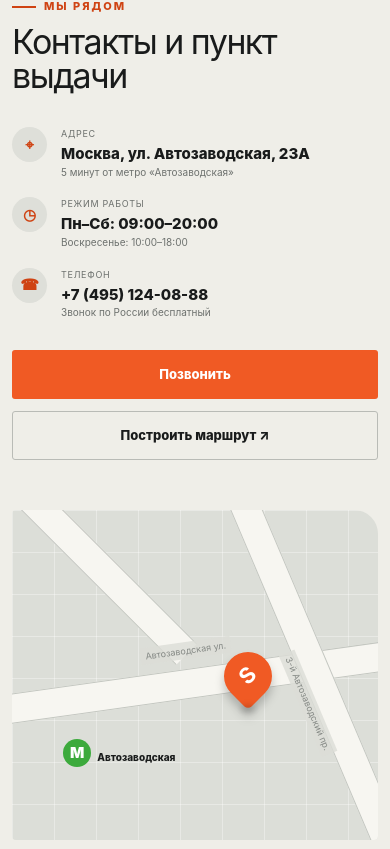
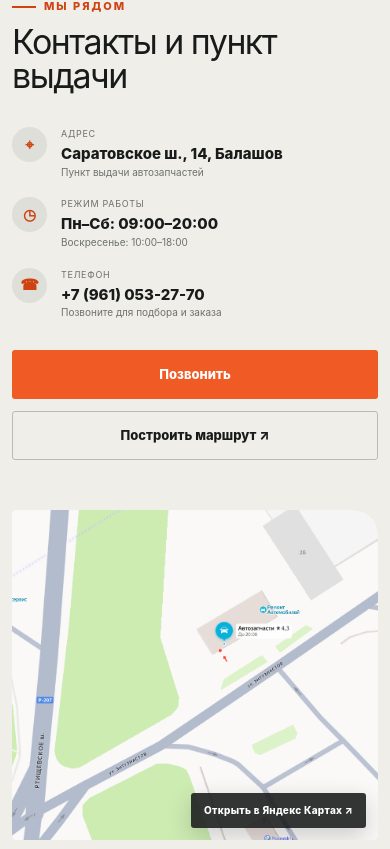
Before and after one commit to dkomandin47-lang/sedov, a Next.js app: page / in a window 390 px wide. Shown: the part 7415-8264 px from the top of the page. Built offline with nearby package versions, Linux system fonts and the light colour scheme.

Commit message:
feat: update map and contact details

```diff
--- a/app/globals.css
+++ b/app/globals.css
@@ -230,13 +230,11 @@ a { color: inherit; text-decoration: none; }
 .contact-list strong, .contact-list a { margin-top: 3px; font-size: 15px; font-style: normal; font-weight: 800; }
 .contact-list em { color: var(--muted); font-size: 10px; font-style: normal; }
 .contact-buttons .secondary-button { border-color: #b9bbb6; }
-.map-card { height: 440px; position: relative; overflow: hidden; border-radius: 4px 24px 4px 4px; background-color: #dcded8; background-image: linear-gradient(rgba(255,255,255,.34) 1px, transparent 1px), linear-gradient(90deg,rgba(255,255,255,.34) 1px, transparent 1px); background-size: 42px 42px; }
-.map-road { position: absolute; height: 30px; background: #f7f6f1; border-block: 1px solid #c4c7c1; }
-.road-one { width: 130%; left: -15%; top: 48%; transform: rotate(-8deg); }.road-two { width: 115%; left: 22%; top: 36%; transform: rotate(67deg); }.road-three { width: 70%; left: -12%; top: 12%; transform: rotate(45deg); }
-.map-label { position: absolute; z-index: 1; color: #858985; font-size: 9px; background: rgba(220,222,216,.8); padding: 2px 5px; }.label-one { left: 35%; top: 40%; transform: rotate(-8deg); }.label-two { right: 4%; top: 56%; transform: rotate(67deg); }
-.metro-mark { position: absolute; left: 14%; bottom: 22%; z-index: 2; width: 28px; height: 28px; display: grid; place-items: center; background: #3caa3c; color: white; border-radius: 50%; font-weight: 900; }.metro-label { position: absolute; left: calc(14% + 34px); bottom: 23%; font-size: 10px; font-weight: 800; }
-.map-pin { position: absolute; z-index: 3; left: 58%; top: 43%; display: flex; flex-direction: column; align-items: center; filter: drop-shadow(0 7px 5px rgba(0,0,0,.22)); }.map-pin b { width: 48px; height: 48px; display: grid; place-items: center; border-radius: 50% 50% 50% 5px; transform: rotate(-45deg); background: var(--orange); color: white; font-size: 22px; }.map-pin b::first-letter { transform: rotate(45deg); }.map-pin i { width: 14px; height: 5px; margin-top: 6px; background: rgba(0,0,0,.25); filter: blur(3px); border-radius: 50%; }
-.map-popup { position: absolute; z-index: 3; left: calc(58% + 42px); top: 39%; display: flex; flex-direction: column; padding: 10px 14px; background: white; border-radius: 3px; box-shadow: 0 8px 24px rgba(25,27,27,.14); }.map-popup strong { font-size: 12px; }.map-popup small { color: #5f7c40; font-size: 8px; }
+.map-card { height: 440px; position: relative; display: block; overflow: hidden; border-radius: 4px 24px 4px 4px; background: #eef0ea; box-shadow: inset 0 0 0 1px rgba(25,27,27,.08); }
+.map-image { width: 100%; height: 100%; display: block; object-fit: cover; object-position: 56% 48%; transition: transform .35s ease; }
+.map-open-hint { position: absolute; right: 18px; bottom: 18px; padding: 10px 13px; border-radius: 3px; color: white; background: rgba(25,27,27,.88); box-shadow: 0 8px 24px rgba(25,27,27,.2); font-size: 10px; font-weight: 800; letter-spacing: .03em; }
+.map-card:hover .map-image { transform: scale(1.02); }
+.map-card:focus-visible { outline: 3px solid var(--orange); outline-offset: 3px; }
 
 footer { padding: 48px 0 20px; background: #171918; color: white; }
 .footer-main { display: grid; grid-template-columns: 190px 1fr 1.25fr auto; gap: 38px; align-items: start; padding-bottom: 40px; }
@@ -287,7 +285,7 @@ footer { padding: 48px 0 20px; background: #171918; color: white; }
   .hero-grid { min-height: auto; padding-block: 48px; }.hero-copy h1 { font-size: 45px; }.hero-copy > p { font-size: 14px; }.hero-actions { align-items: stretch; flex-direction: column; }.hero-actions .primary-button, .hero-actions .secondary-button { width: 100%; }.hero-stats { justify-content: space-between; gap: 10px; }.hero-stats > span { padding-right: 10px; margin-right: 0; }.hero-stats strong { font-size: 13px; }.hero-stats small { font-size: 8px; }.selector-card { padding: 22px 18px; }.selector-row { grid-template-columns: 1fr; }
   .section-heading { align-items: flex-start; flex-direction: column; }.section-heading h2, .catalog-title-row h2, .contacts-section h2 { font-size: 34px; }.category-grid { grid-template-columns: 1fr; }.category-card { min-height: 150px; }.category-icon { width: 105px; height: 105px; }.benefit-row { margin-top: 38px; }
   .catalog-controls { align-items: stretch; flex-direction: column; }.filter-trigger, .sort-select { width: 100%; }.sort-select select { flex: 1; }.product-grid { grid-template-columns: 1fr; }.product-image-wrap { height: 245px; }
-  .request-section { padding-block: 70px; }.request-copy h2 { font-size: 41px; }.request-copy ul { display: grid; grid-template-columns: 1fr 1fr; }.request-form-card { padding: 24px 18px; }.form-row { grid-template-columns: 1fr; }.contact-buttons { align-items: stretch; flex-direction: column; }.map-card { height: 330px; }.map-popup { display: none; }
+  .request-section { padding-block: 70px; }.request-copy h2 { font-size: 41px; }.request-copy ul { display: grid; grid-template-columns: 1fr 1fr; }.request-form-card { padding: 24px 18px; }.form-row { grid-template-columns: 1fr; }.contact-buttons { align-items: stretch; flex-direction: column; }.map-card { height: 330px; }.map-open-hint { right: 12px; bottom: 12px; }
   .footer-main { grid-template-columns: 1fr; }.footer-links { margin-top: 8px; }.footer-contact { grid-column: 1; text-align: left; }.footer-bottom { flex-direction: column; }
   .drawer-header, .cart-list, .cart-footer { padding-left: 18px; padding-right: 18px; }.cart-item { grid-template-columns: 82px 1fr; }.cart-item .product-visual { width: 82px; }
   .toast { width: calc(100% - 28px); min-width: 0; }
--- a/app/page.tsx
+++ b/app/page.tsx
@@ -205,7 +205,7 @@ export default function Home() {
             <a href="#catalog">Бренды</a>
             <a href="#request">Запросить деталь</a>
             <a href="#contacts">Контакты</a>
-            <div className="nav-contact"><span>Пн–Сб, 09:00–20:00</span><a href="tel:+74951240888">+7 (495) 124-08-88</a></div>
+            <div className="nav-contact"><span>Пн–Сб, 09:00–20:00</span><a href="tel:+79610532770">+7 (961) 053-27-70</a></div>
           </div>
         </nav>
       </header>
@@ -338,19 +338,16 @@ export default function Home() {
             <span className="eyebrow dark">Мы рядом</span>
             <h2>Контакты и пункт выдачи</h2>
             <div className="contact-list">
-              <div><span>⌖</span><p><small>Адрес</small><strong>Москва, ул. Автозаводская, 23А</strong><em>5 минут от метро «Автозаводская»</em></p></div>
+              <div><span>⌖</span><p><small>Адрес</small><strong>Саратовское ш., 14, Балашов</strong><em>Пункт выдачи автозапчастей</em></p></div>
               <div><span>◷</span><p><small>Режим работы</small><strong>Пн–Сб: 09:00–20:00</strong><em>Воскресенье: 10:00–18:00</em></p></div>
-              <div><span>☎</span><p><small>Телефон</small><a href="tel:+74951240888">+7 (495) 124-08-88</a><em>Звонок по России бесплатный</em></p></div>
+              <div><span>☎</span><p><small>Телефон</small><a href="tel:+79610532770">+7 (961) 053-27-70</a><em>Позвоните для подбора и заказа</em></p></div>
             </div>
-            <div className="contact-buttons"><a className="primary-button" href="tel:+74951240888">Позвонить</a><a className="secondary-button" href="https://yandex.ru/maps/?text=Москва%20Автозаводская%2023А" target="_blank" rel="noreferrer">Построить маршрут ↗</a></div>
+            <div className="contact-buttons"><a className="primary-button" href="tel:+79610532770">Позвонить</a><a className="secondary-button" href="https://yandex.ru/maps/?text=Саратовское%20шоссе%2C%2014%2C%20Балашов" target="_blank" rel="noreferrer">Построить маршрут ↗</a></div>
           </div>
-          <div className="map-card" aria-label="Схема расположения пункта выдачи">
-            <div className="map-road road-one" /><div className="map-road road-two" /><div className="map-road road-three" />
-            <span className="map-label label-one">Автозаводская ул.</span><span className="map-label label-two">3-й Автозаводский пр.</span>
-            <span className="metro-mark">M</span><span className="metro-label">Автозаводская</span>
-            <span className="map-pin"><b>S</b><i /></span>
-            <div className="map-popup"><strong>SEDOV</strong><small>Пункт выдачи · Открыто</small></div>
-          </div>
+          <a className="map-card" href="https://yandex.ru/maps/?text=Саратовское%20шоссе%2C%2014%2C%20Балашов" target="_blank" rel="noreferrer" aria-label="Открыть карту проезда к пункту выдачи в Балашове">
+            <img className="map-image" src="/balashov-map.png" alt="Карта проезда к магазину автозапчастей: Саратовское шоссе, 14, Балашов" />
+            <span className="map-open-hint">Открыть в Яндекс Картах ↗</span>
+          </a>
         </div>
       </section>
 
@@ -359,7 +356,7 @@ export default function Home() {
           <a className="logo light" href="#top"><span className="logo-mark">S</span><span className="logo-type"><strong>SEDOV</strong><small>автозапчасти</small></span></a>
           <p>Запчасти с точным подбором<br />и гарантией совместимости.</p>
           <div className="footer-links"><a href="#catalog">Каталог</a><a href="#categories">Категории</a><a href="#request">Подбор по VIN</a><a href="#contacts">Контакты</a></div>
-          <div className="footer-contact"><a href="tel:+74951240888">+7 (495) 124-08-88</a><span>Пн–Сб, 09:00–20:00</span></div>
+          <div className="footer-contact"><a href="tel:+79610532770">+7 (961) 053-27-70</a><span>Пн–Сб, 09:00–20:00</span></div>
         </div>
         <div className="container footer-bottom"><span>© 2026 SEDOV. Демо-концепт магазина автозапчастей.</span><span>Цены на сайте не являются публичной офертой</span></div>
       </footer>
```
Also changed, not shown: public/balashov-map.png (added).
